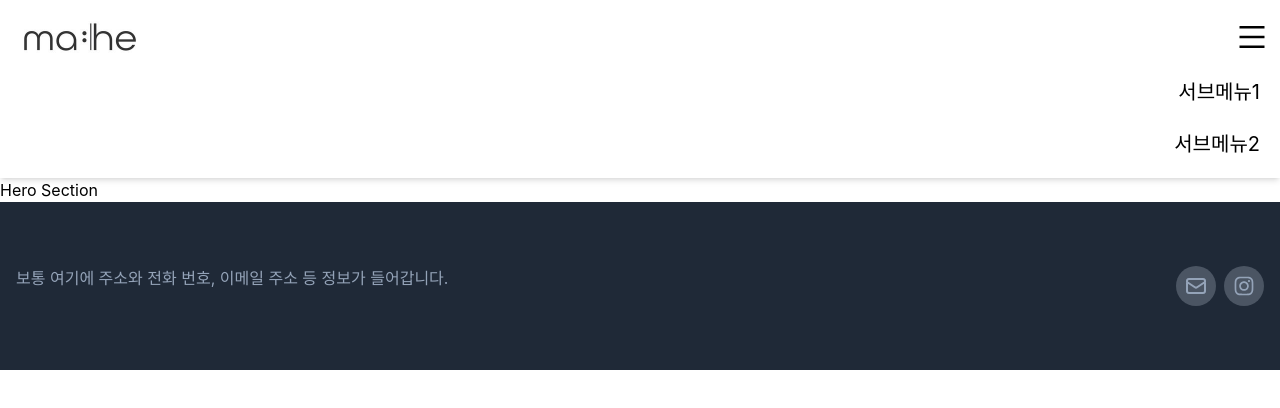
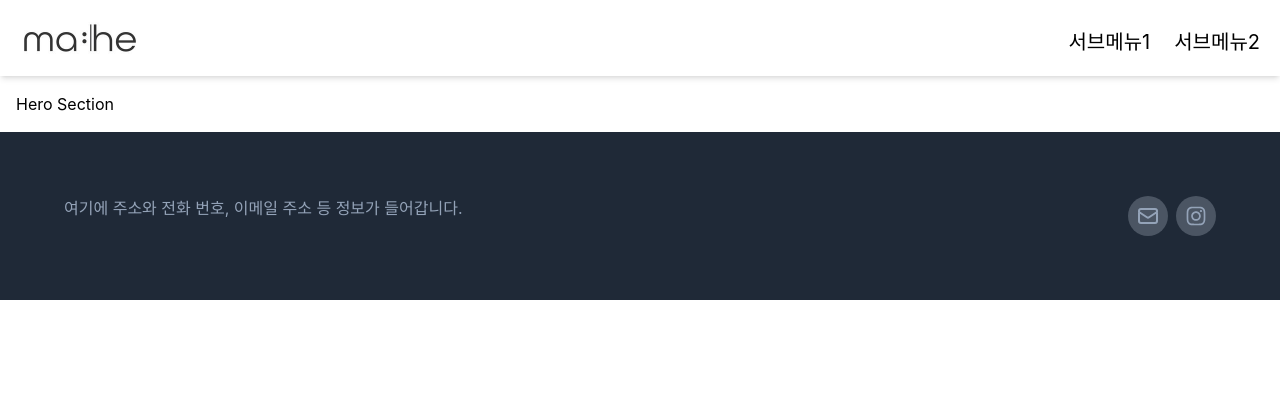
Before and after one commit to CaesiumY/mahe-musical, a Next.js app: page / in a window 1280 px wide. Shown: the top 408 px of the page. Built offline with nearby package versions, Linux system fonts and the light colour scheme.

Commit message:
feat: [Update] Footer와 Header의 데스크탑 버전 추가

```diff
--- a/src/components/common/Footer.tsx
+++ b/src/components/common/Footer.tsx
@@ -5,9 +5,9 @@ import { AiOutlineInstagram } from "react-icons/ai";
 const Footer = () => {
   return (
     <footer className="bg-gray-800 text-slate-400">
-      <div className="px-4 py-5 sm:py-16 flex flex-row">
+      <div className="px-5 py-5 sm:p-16 flex flex-row">
         <div className="basis-2/3">
-          보통 여기에 주소와 전화 번호, 이메일 주소 등 정보가 들어갑니다.
+          <p>여기에 주소와 전화 번호, 이메일 주소 등 정보가 들어갑니다.</p>
         </div>
 
         <div className="basis-1/3 text-right text-2xl">
--- a/src/components/common/Header.tsx
+++ b/src/components/common/Header.tsx
@@ -9,29 +9,29 @@ const submenu = {
 };
 
 const Header = () => {
-  const [isOpen, setIsOpen] = useState(true);
+  const [isOpen, setIsOpen] = useState(false);
 
   const toggleDrawer = () => setIsOpen((value) => !value);
 
   return (
     <header>
-      <nav className="p-3 pl-0 bg-[#fff] flex flex-col shadow-md">
+      <nav className="p-3 pl-0 bg-[#fff] flex flex-col sm:flex-row shadow-md">
         <div className="flex">
           <Link href="/">
             <a className="flex items-center">
               <Image src="/logo.png" alt="mahe" width={160} height={50} />
             </a>
           </Link>
-          <div className="ml-auto flex items-center">
+          <div className="ml-auto flex items-center sm:hidden">
             <button onClick={toggleDrawer}>
               <AiOutlineMenu size="2rem" />
             </button>
           </div>
         </div>
-        <div className={`${!isOpen && "hidden"}`}>
-          <ul className="flex flex-col items-end gap-2 mt-2 text-xl">
+        <div className={`${!isOpen && "hidden"} sm:ml-auto sm:block`}>
+          <ul className="flex flex-col sm:flex-row items-end gap-2 mt-2 text-xl">
             {Object.entries(submenu).map(([key, value]) => (
-              <li key={key} className="py-2">
+              <li key={key} className="py-2 hover:text-gray-500">
                 <Link href={`#${key}`}>
                   <a className="p-2">{value}</a>
                 </Link>
--- a/src/components/main/HeroSection.tsx
+++ b/src/components/main/HeroSection.tsx
@@ -1,7 +1,7 @@
 import React from "react";
 
 const HeroSection = () => {
-  return <section>Hero Section</section>;
+  return <section className="p-4">Hero Section</section>;
 };
 
 export default HeroSection;
```
